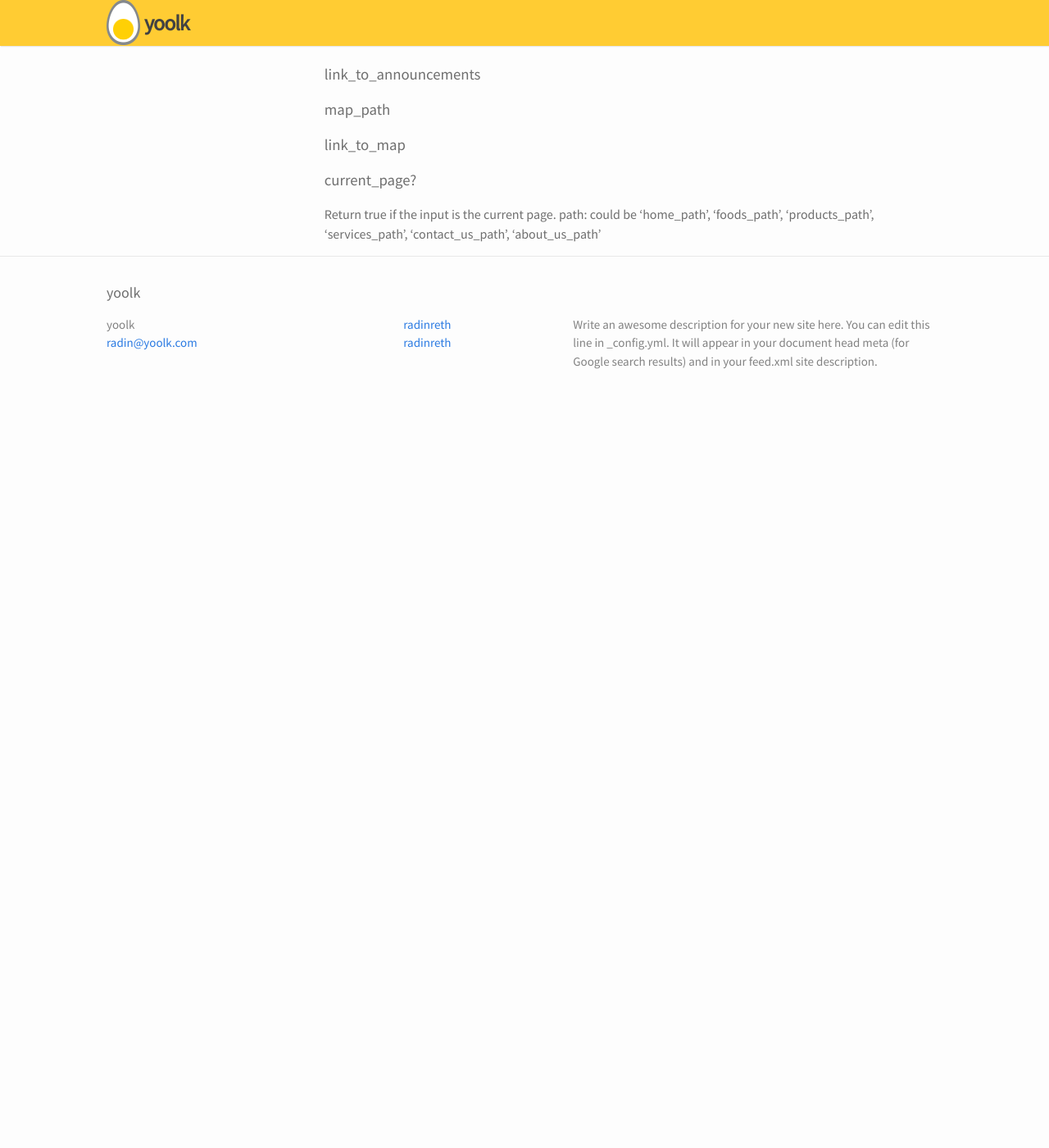
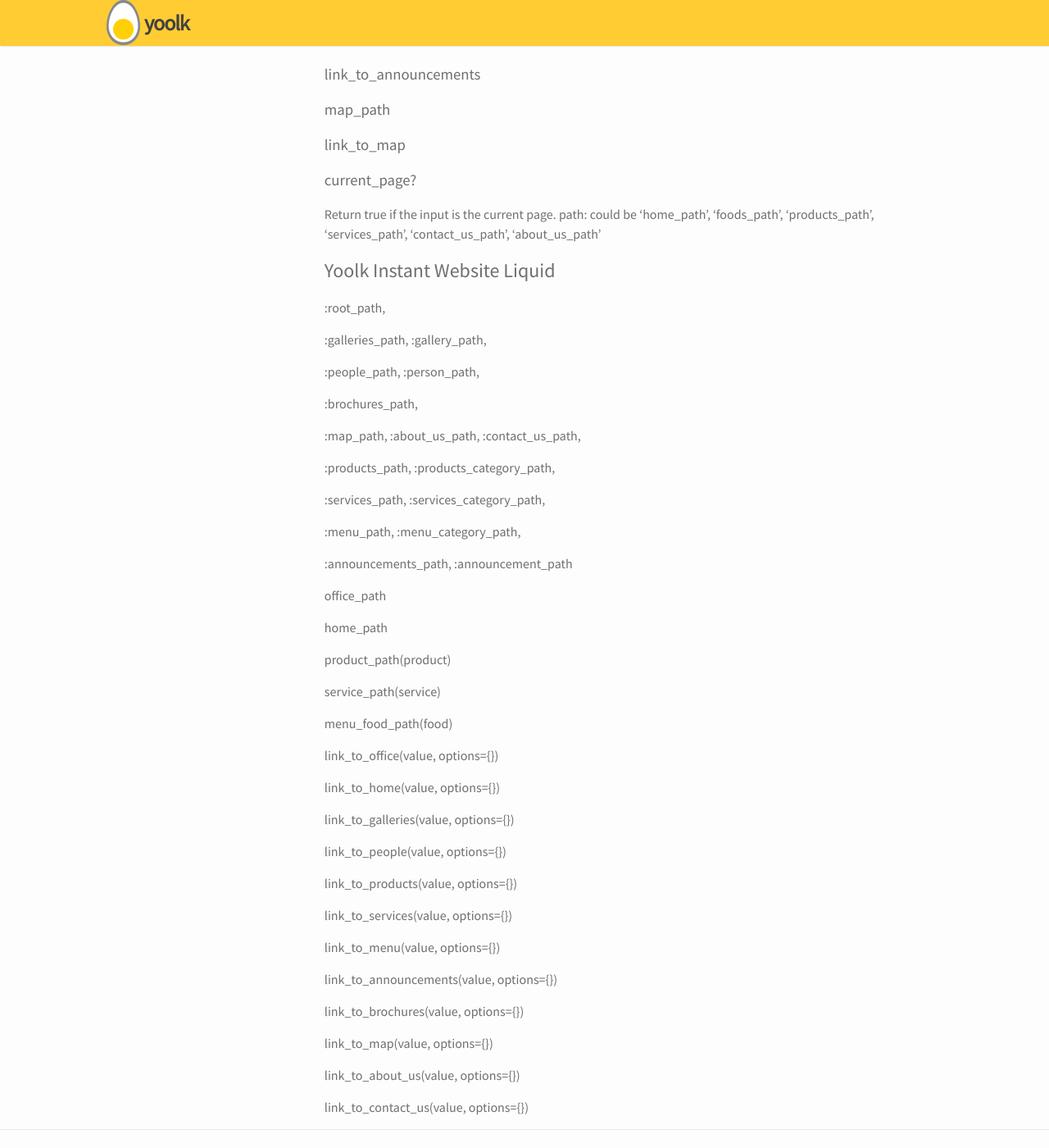
Before and after one commit to yoolk/liquid-documentation, a Jekyll site: the page built from filters/url-filters/index.markdown, in a window 1280 px wide and 1400 px high, scrolled down 983 px. Shown: the whole window at 82% size. Built offline with Jekyll 4.4.1, drawn with Linux system fonts in a browser that asks for light colours; before the commit the page ends 1495 px from its top, so only the background shows below that.

Commit message:
add url filter from yoolk instant website liquid

```diff
--- a/filters/url-filters/index.markdown
+++ b/filters/url-filters/index.markdown
@@ -54,3 +54,67 @@
 
   Return true if the input is the current page.
   path: could be 'home_path', 'foods_path', 'products_path', 'services_path', 'contact_us_path', 'about_us_path'
+
+
+# Yoolk Instant Website Liquid
+
+:root_path,
+
+:galleries_path,
+:gallery_path,
+
+:people_path,
+:person_path,
+
+:brochures_path,
+
+:map_path,
+:about_us_path,
+:contact_us_path,
+
+:products_path,
+:products_category_path,
+
+:services_path,
+:services_category_path,
+
+:menu_path,
+:menu_category_path,
+
+:announcements_path,
+:announcement_path
+
+
+office_path
+
+home_path
+
+product_path(product)
+
+service_path(service)
+
+menu_food_path(food)
+
+link_to_office(value, options={})
+
+link_to_home(value, options={})
+
+link_to_galleries(value, options={})
+
+link_to_people(value, options={})
+
+link_to_products(value, options={})
+
+link_to_services(value, options={})
+
+link_to_menu(value, options={})
+
+link_to_announcements(value, options={})
+
+link_to_brochures(value, options={})
+
+link_to_map(value, options={})
+
+link_to_about_us(value, options={})
+
+link_to_contact_us(value, options={})
```
